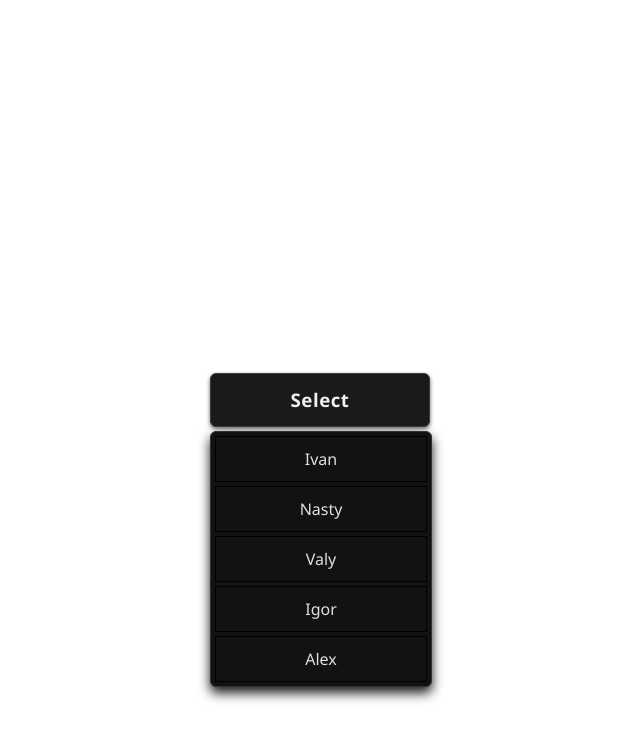
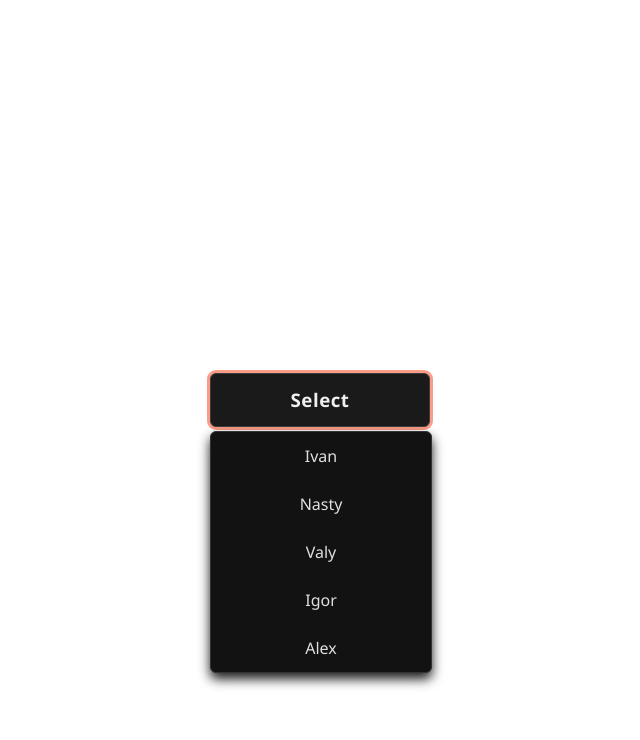
Before and after one commit to molniagrom/react_kak_prosto, a React (Vite) app: page / in a window 1280 px wide. Both pictures are taken after a click on the element "Select". Shown: the top 740 px of the page, without its empty margins (320-960 px from the left). Built offline with nearby package versions, Linux system fonts and the light colour scheme.

Commit message:
The hard drop-down list is ready

```diff
--- a/src/components/Options.tsx
+++ b/src/components/Options.tsx
@@ -1,23 +1,21 @@
-import s from "../styles/Select.module.css";
-import type {OptionsPropsType} from "../types/types.ts";
+import s from "../styles/Select.module.css"; // Импортируем CSS-модуль для стилизации компонента Options
+import type {OptionsPropsType} from "../types/types.ts"; // Импортируем тип для пропсов компонента Options
 
+export const Options = ({users, selectNewElement, highlightedIndex}: OptionsPropsType) => { // Объявляем функциональный компонент Options, который принимает пропсы типа OptionsPropsType (деструктурируем их сразу)
 
-export const Options = ({users, selectNewElement}: OptionsPropsType) => {
-
-    const onClickOption = (title: string) => {
-        selectNewElement(title);
+    const onClickOption = (title: string) => { // Функция-обработчик клика по отдельной опции
+        selectNewElement(title); // Вызывает функцию selectNewElement, переданную из родительского компонента Select, чтобы обновить выбранное значение
     };
 
-    return (
-        <div className={s.optionsList}>
-            {users.map((u) => (
+    return ( // JSX разметка компонента Options
+        <div className={s.optionsList}> {/* Контейнер для списка опций */}
+            {users.map((u, index) => ( // Перебираем массив users и для каждого пользователя создаем div
                 <div
-                    key={u.id}
-                    className={s.optionItem}
-                    onMouseDown={() => onClickOption(u.title)}
-                    style={{ padding: "10px", border: "1px solid black", margin: "4px", cursor: "pointer" }}
+                    key={u.id} // Уникальный ключ для React, обязателен при рендеринге списков
+                    className={`${s.optionItem} ${index === highlightedIndex ? s.highlighted : ""}`} // Применяем стили optionItem. Если текущий индекс совпадает с highlightedIndex, добавляем класс highlighted для подсветки.
+                    onMouseDown={() => onClickOption(u.title)} // Обработчик нажатия кнопки мыши на опции (используем onMouseDown вместо onClick, чтобы он сработал до onBlur на заголовке Select)
                 >
-                    {u.title}
+                    {u.title} {/* Отображает название опции */}
                 </div>
             ))}
         </div>
--- a/src/components/Select.tsx
+++ b/src/components/Select.tsx
@@ -1,31 +1,85 @@
+import type {SelectPropsType} from "../types/types.ts"; // Импортируем тип для пропсов компонента Select
+import {useEffect, useState} from "react"; // Импортируем хуки React: useState для управления состоянием и useEffect для побочных эффектов
+import s from "../styles/Select.module.css"; // Импортируем CSS-модуль для стилизации компонента Select
+import {Options} from "./Options.tsx"; // Импортируем дочерний компонент Options, который отображает список элементов
 
-import type {SelectPropsType} from "../types/types.ts";
-import {useState} from "react";
-import s from "../styles/Select.module.css";
-import {Options} from "./Options.tsx";
+export const Select = (props: SelectPropsType) => { // Объявляем функциональный компонент Select, который принимает пропсы типа SelectPropsType
+    const [isOpen, setIsOpen] = useState(false); // Состояние isOpen: булево значение, true если список открыт, false если закрыт. Изначально false (закрыт).
+    const [selectValue, setSelectValue] = useState(!props.defaultValue ? "Select" : props.defaultValue); // Состояние selectValue: строка, которая отображается как текущее выбранное значение. Если defaultValue не передан, то "Select", иначе defaultValue.
+    const [highlightedIndex, setHighlightedIndex] = useState(-1); // Состояние highlightedIndex: число, индекс элемента в списке Options, который сейчас "подсвечен" (выделен для выбора стрелками). -1 означает, что ни один элемент не подсвечен.
 
-export const Select = (props: SelectPropsType) => {
-    const [isOpen, setIsOpen] = useState(false);
-    const [selectValue, setSelectValue] = useState(!props.defaultValue ? "Select" : props.defaultValue);
-    console.log(isOpen);
+    // Хук useEffect срабатывает при изменении isOpen
+    useEffect(() => {
+        if (!isOpen) { // Если список закрывается (isOpen становится false)
+            setHighlightedIndex(-1); // Сбрасываем highlightedIndex в -1, чтобы при следующем открытии не было заранее подсвеченных элементов
+        }
+    }, [isOpen]); // Зависимость: эффект сработает только когда изменится значение isOpen
 
-    const onClickHandler = () => {
-        setIsOpen(!isOpen);
+    const onClickHandler = () => { // Функция-обработчик клика по заголовку Select
+        setIsOpen(!isOpen); // Переключает состояние isOpen на противоположное (открывает/закрывает список)
     };
 
-    const onBlurHandler = () => {
-        setIsOpen(false);
-    }
+    const onBlurHandler = () => { // Функция-обработчик потери фокуса заголовком Select
+        // Устанавливаем небольшую задержку, чтобы успеть обработать onMouseDown на опциях.
+        // Иначе onBlur сработает раньше, чем onClickOption, и список закроется, не дав выбрать элемент мышью.
+        setTimeout(() => {
+            setIsOpen(false); // Закрывает список после небольшой задержки
+        }, 100);
+    };
 
-    const selectNewElement = (title: string) => {
-        setSelectValue(title)
-    }
+    const selectNewElement = (title: string) => { // Функция, которая вызывается компонентом Options при выборе нового элемента
+        setSelectValue(title); // Устанавливает переданный title как новое выбранное значение
+        setIsOpen(false); // Закрывает список после выбора элемента
+    };
 
-    return (
-        <div className={s.selectContainer}>
-            <h3 tabIndex={1} onBlur={onBlurHandler} className={s.selectHeader}
-                onClick={onClickHandler}>{selectValue}</h3>
-            {isOpen && <Options selectNewElement={selectNewElement} users={props.users}/>}
+    const onKeyDownHandler = (e: React.KeyboardEvent<HTMLHeadingElement>) => { // Функция-обработчик нажатий клавиш, когда заголовок Select в фокусе
+        if (e.key === "ArrowDown") { // Если нажата клавиша "стрелка вниз"
+            e.preventDefault(); // Предотвращает стандартное поведение браузера (например, прокрутку страницы)
+            if (!isOpen) { // Если список закрыт
+                setIsOpen(true); // Открываем список
+            }
+            setHighlightedIndex(prevIndex => { // Обновляем highlightedIndex
+                const nextIndex = prevIndex + 1; // Увеличиваем индекс на 1
+                return nextIndex >= props.users.length ? 0 : nextIndex; // Если достигли конца списка, переходим к первому элементу, иначе к следующему
+            });
+        } else if (e.key === "ArrowUp") { // Если нажата клавиша "стрелка вверх"
+            e.preventDefault(); // Предотвращает стандартное поведение браузера
+            if (!isOpen) { // Если список закрыт
+                setIsOpen(true); // Открываем список
+            }
+            setHighlightedIndex(prevIndex => { // Обновляем highlightedIndex
+                const nextIndex = prevIndex - 1; // Уменьшаем индекс на 1
+                return nextIndex < 0 ? props.users.length - 1 : nextIndex; // Если достигли начала списка, переходим к последнему элементу, иначе к предыдущему
+            });
+        } else if (e.key === "Enter") { // Если нажата клавиша "Enter"
+            if (isOpen && highlightedIndex !== -1) { // Если список открыт и есть подсвеченный элемент
+                selectNewElement(props.users[highlightedIndex].title); // Выбираем подсвеченный элемент
+            } else { // Если список закрыт или нет подсвеченного элемента
+                setIsOpen(!isOpen); // Открываем/закрываем список
+            }
+        } else if (e.key === "Escape") { // Если нажата клавиша "Escape"
+            setIsOpen(false); // Закрываем список
+        }
+    };
+
+    return ( // JSX разметка компонента Select
+        <div className={s.selectContainer}> {/* Контейнер для всего компонента Select */}
+            <h3
+                tabIndex={0} // Делает заголовок фокусируемым с клавиатуры (например, по Tab)
+                onBlur={onBlurHandler} // Обработчик потери фокуса
+                className={s.selectHeader} // Применяет стили из CSS-модуля
+                onClick={onClickHandler} // Обработчик клика
+                onKeyDown={onKeyDownHandler} // Обработчик нажатия клавиш
+            >
+                {selectValue} {/* Отображает текущее выбранное значение */}
+            </h3>
+            {isOpen && ( // Условный рендеринг: компонент Options отображается только если isOpen равно true
+                <Options
+                    selectNewElement={selectNewElement} // Передаем функцию для выбора нового элемента
+                    users={props.users} // Передаем массив пользователей (опций)
+                    highlightedIndex={highlightedIndex} // Передаем индекс подсвеченного элемента
+                />
+            )}
         </div>
     );
 };
--- a/src/styles/Select.module.css
+++ b/src/styles/Select.module.css
@@ -1,3 +1,4 @@
+/* src/styles/Select.module.css */
 .selectContainer {
     width: 220px;
     margin: 20px auto;
@@ -17,6 +18,11 @@
     letter-spacing: 0.5px;
     transition: background-color 0.3s ease, box-shadow 0.3s ease;
     box-shadow: 0 2px 4px rgba(0, 0, 0, 0.6);
+    outline: none; /* Убираем стандартную обводку фокуса */
+}
+
+.selectHeader:focus {
+    box-shadow: 0 0 0 3px rgba(246, 59, 17, 0.5); /* Добавляем свою обводку при фокусе */
 }
 
 .selectHeader:hover {
@@ -51,6 +57,12 @@
     color: #ffffff;
 }
 
+/* Новый класс для подсветки выделенного элемента */
+.highlighted {
+    background-color: rgba(246, 59, 17, 0.9); /* Более насыщенный цвет для выделения */
+    color: #ffffff;
+}
+
 @keyframes fadeIn {
     from {
         opacity: 0;
--- a/src/types/types.ts
+++ b/src/types/types.ts
@@ -1,3 +1,5 @@
+// src/types/types.ts
+// Добавляем highlightedIndex в OptionsPropsType
 export type UserType = {
     id: string;
     title: string;
@@ -8,8 +10,8 @@ export type SelectPropsType = {
     defaultValue?: string
 }
 
-
 export type OptionsPropsType = {
     users: UserType[]
     selectNewElement: (title: string) => void
+    highlightedIndex: number
 }
```
